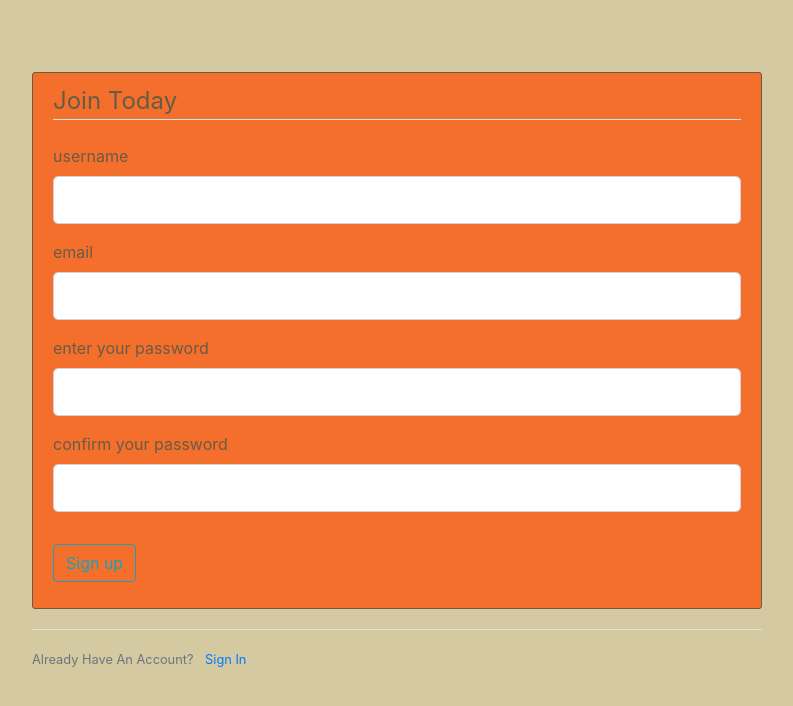
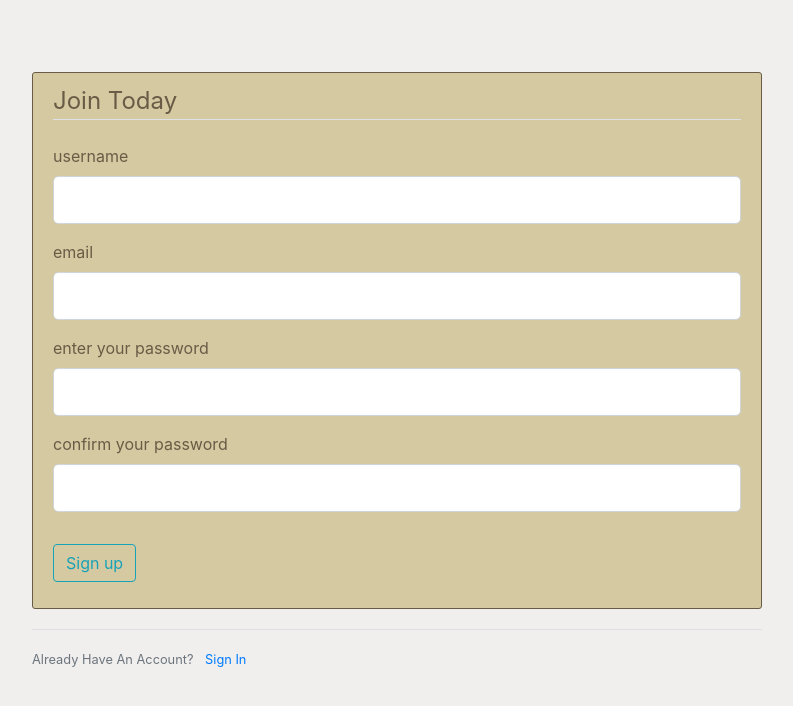
Before and after one commit to sroo9030/Tasti_portfolio_project, a Flask app: page /register in a window 1280 px wide. Shown: the part 56-762 px from the top of the page, without its empty margins (53-846 px from the left). Run offline with Flask 3, Linux system fonts and the light colour scheme; some libraries are stand-ins or nearby versions.

Commit message:
updata colors style

```diff
--- a/models/static/main.css
+++ b/models/static/main.css
@@ -1,5 +1,5 @@
 body {
-    background: #D5C9A2; /* Updated */
+    background: #f0efee; /* Updated */
     color: #685C46; /* Updated */
     margin-top: 5rem;
   }
@@ -25,7 +25,7 @@ body {
   }
 
   .content-section {
-    background: #F46F2C; /* Updated */
+    background: #D5C9A2; /* Updated */
     padding: 10px 20px;
     border: 1px solid #685C46; /* Updated */
     border-radius: 3px;
```
